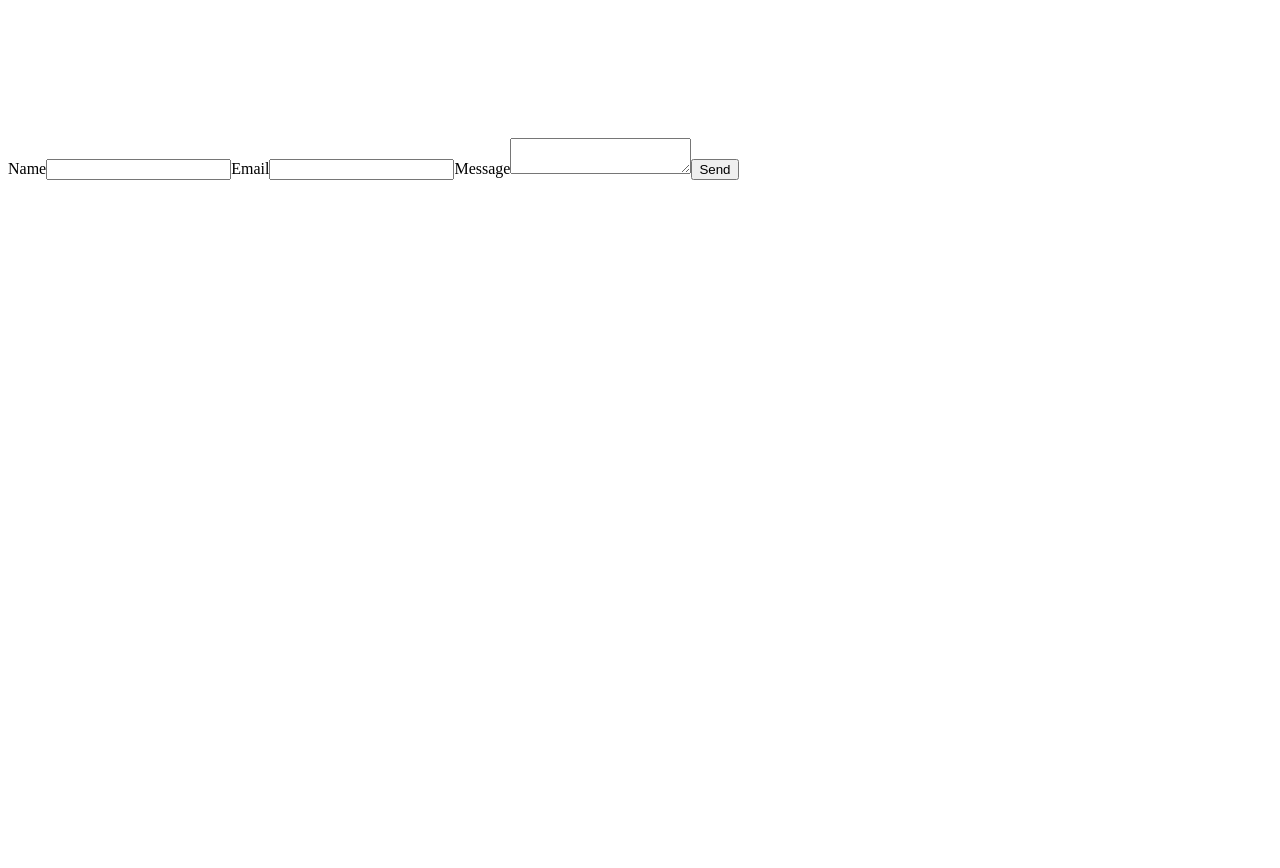
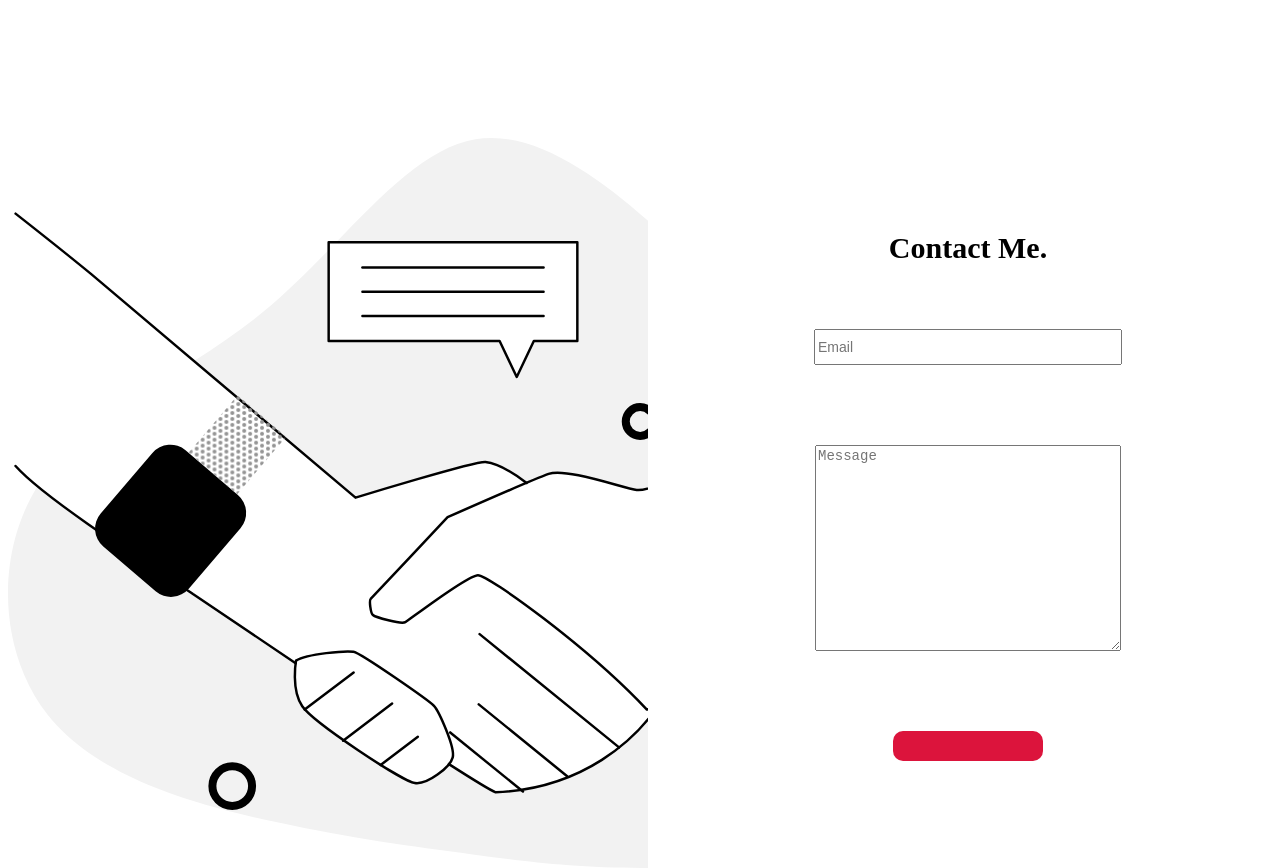
Before and after one commit to blainecurren/portfolio, a React (Create React App) app: page / in a window 1280 px wide. Shown: the part 1400-2268 px from the top of the page. Built offline with nearby package versions, Linux system fonts and the light colour scheme; the HTML template or start-up script is replaced by a standard one.

Commit message:
added styling to contact page, still need to get text to show up on send button

```diff
--- a/src/components/contact/Contact.jsx
+++ b/src/components/contact/Contact.jsx
@@ -3,10 +3,8 @@ import React, { useRef } from "react";
 import "./contact.scss";
 import emailjs from "@emailjs/browser";
 
-
 export const Contact = () => {
   const form = useRef();
-
 
   const sendEmail = (e) => {
     e.preventDefault();
@@ -29,15 +27,25 @@ export const Contact = () => {
   };
 
   return (
-    <form ref={form} onSubmit={sendEmail}>
-      <label>Name</label>
-      <input type="text" name="user_name" />
-      <label>Email</label>
-      <input type="email" name="user_email" />
-      <label>Message</label>
-      <textarea name="message" />
-      <input type="submit" value="Send" />
-    </form>
+    <div className="contact" id="contact">
+      <div className="left">
+        <img src="assets/shake.svg" alt="" />
+      </div>
+      <div className="right">
+        <h2>Contact Me.</h2>
+        <form ref={form} onSubmit={sendEmail}>
+          {/* <label>Name</label> */}
+          <input type="text" placeholder="Email" />
+          {/* <label>Email</label> */}
+          <textarea placeholder="Message"></textarea>
+          {/* <input type="email" name="user_email" /> */}
+          {/* <textarea placeholder>Message</textarea> */}
+
+          {/* <textarea name="message" /> */}
+          <button type="submit" value="Send" />
+        </form>
+      </div>
+    </div>
   );
 };
 
```
